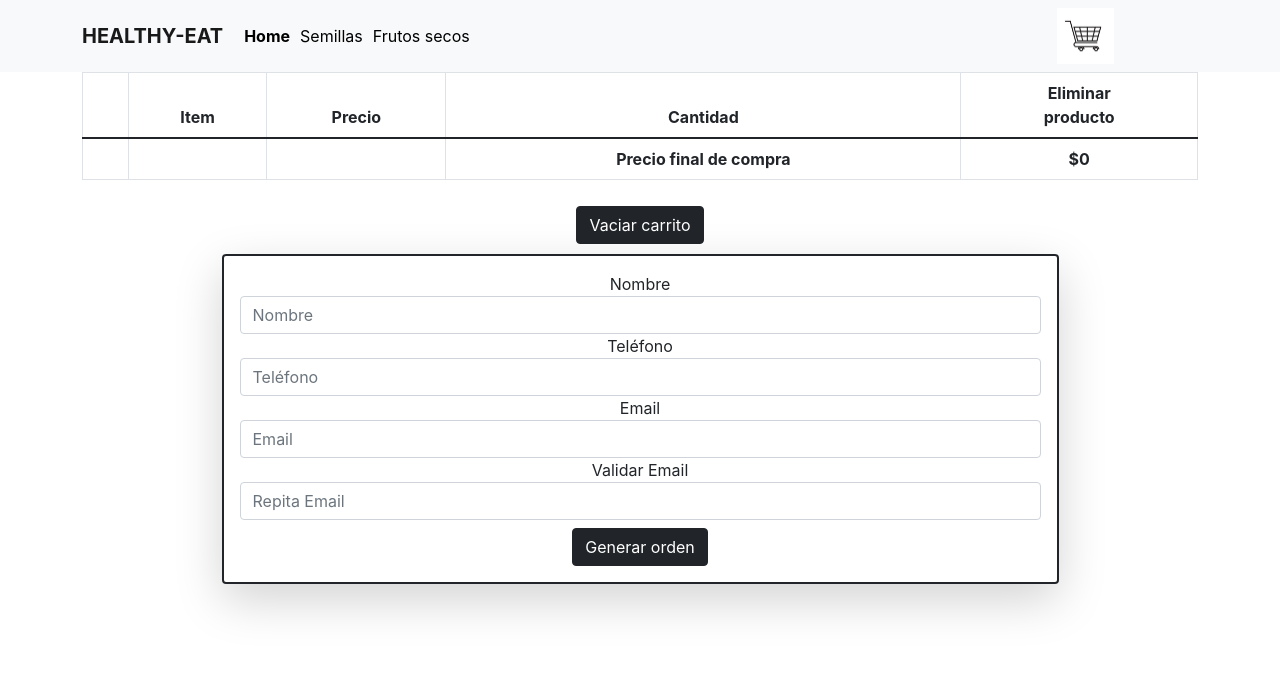
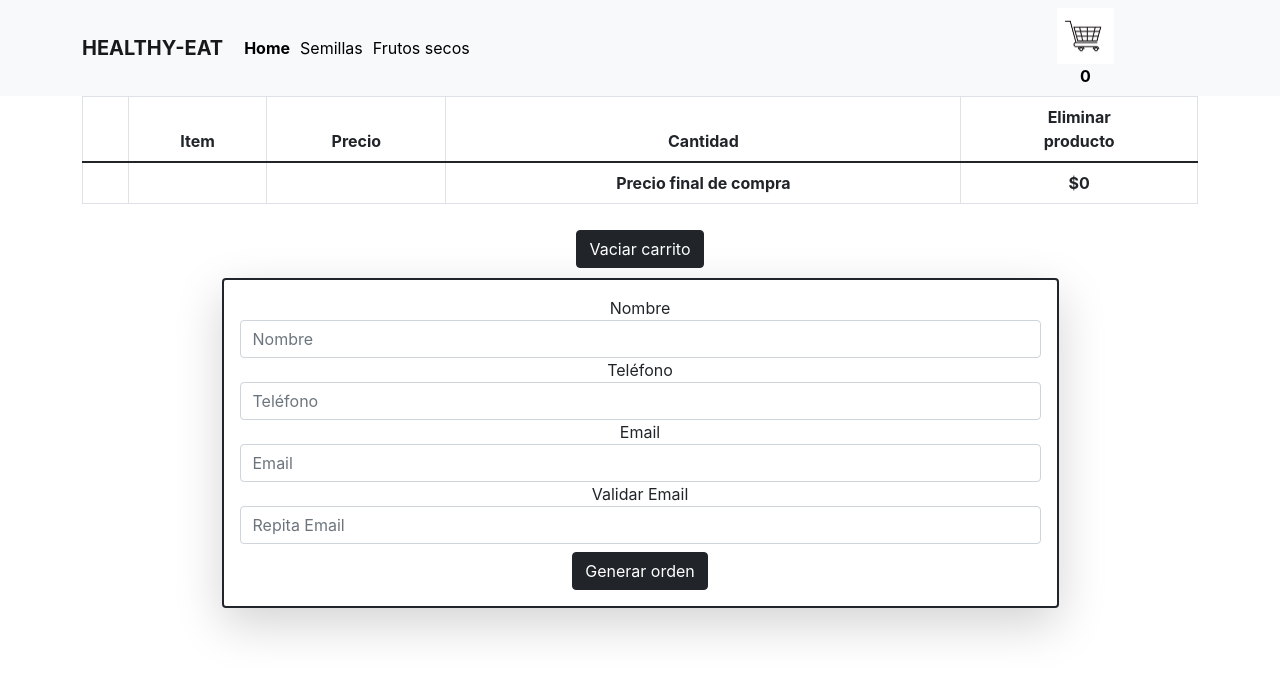
Before and after one commit to pilarigar/ecommerce-igartua, a React (Vite) app in the folder ecommerce-41070/: page /cart in a window 1280 px wide. Shown: the top 676 px of the page. Built offline with nearby package versions, Linux system fonts and the light colour scheme.

Commit message:
quantity

```diff
--- a/ecommerce-41070/src/Containers/CartContainer/CartContainer.jsx
+++ b/ecommerce-41070/src/Containers/CartContainer/CartContainer.jsx
@@ -68,7 +68,7 @@ const CartContainer = () => {
                 <th><img src={item.image} alt="image"/></th>
                 <td style={{fontWeight:"bold"}}>{item.name} </td>
                 <td style={{fontWeight:"bold"}} >${item.price}</td>
-                <td style={{fontWeight:"bold"}}>{item.cantidad}</td>
+                <td style={{fontWeight:"bold"}}>{item.quantity}</td>
                 <td><button style={{color:"black"}}className="btn btn-dark" onClick={() => DeleteItem (item.id)}> X </button></td>
               </tr>
             </>
--- a/ecommerce-41070/src/components/NavBar/NavBar.jsx
+++ b/ecommerce-41070/src/components/NavBar/NavBar.jsx
@@ -6,7 +6,11 @@ import Navbar from 'react-bootstrap/Navbar';
 import CartWidget from './CartWidget'
 import {Link, NavLink} from "react-router-dom"
 
+import { useCartContex } from "../../Context/CartContext"
+
 function Menu () {
+  const {TotalQuantity} = useCartContex ()
+
   return (
     <>
       <Navbar bg="light" variant="light">
@@ -21,11 +25,10 @@ function Menu () {
             <NavLink to="/category/frutossecos/" style={{textDecoration:"none", color: "black", margin: "5px"}} > Frutos secos </NavLink>
           </Nav>
           <Nav>
-            <Link to='/cart'>
-              <CartWidget />
+            <Link to='/cart' style={{textDecoration:"none", color: "black", fontWeight: "bold",}}>
+              <CartWidget/> {TotalQuantity()}
             </Link>
           </Nav>
-
         </Container>
       </Navbar>
 
```
